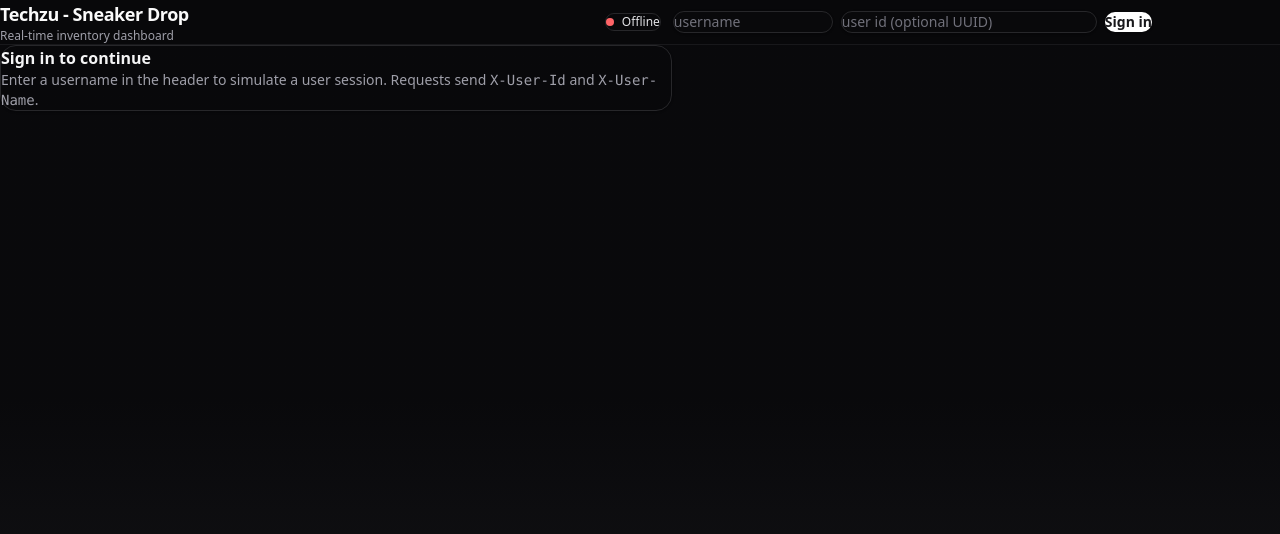
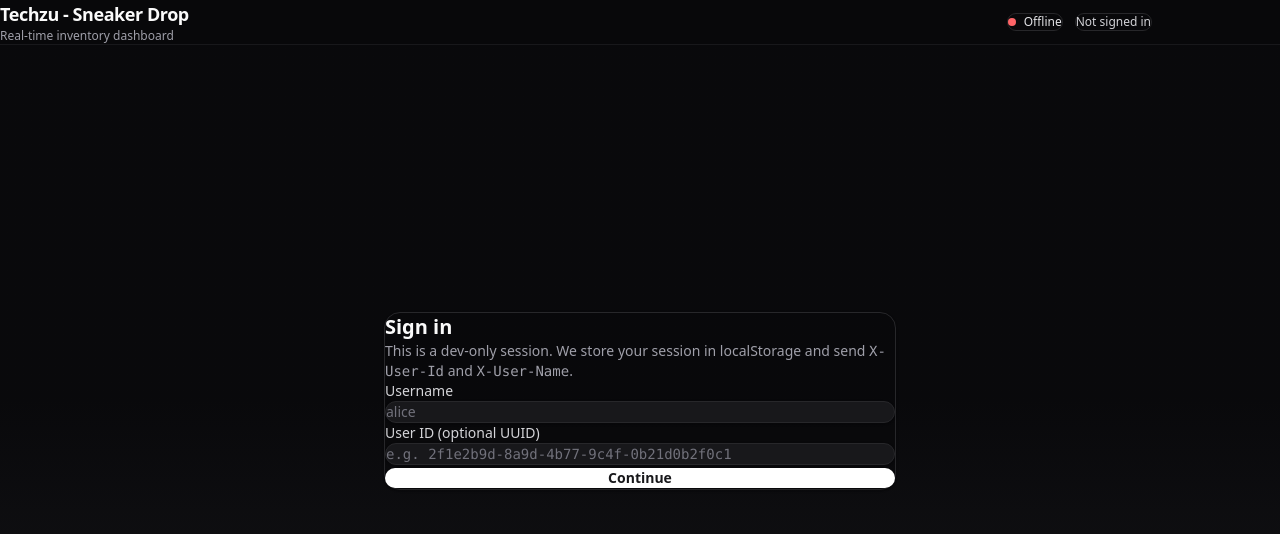
Before and after one commit to mahabur-rahman/traffic-inventory-system, a React (Vite) app in the folder web/: page / in a window 1280 px wide. Shown: the top 534 px of the page. Built offline with nearby package versions, Linux system fonts and the light colour scheme; no server answers.

Commit message:
Center sign-in layout and simplify header

```diff
--- a/web/src/App.tsx
+++ b/web/src/App.tsx
@@ -2,6 +2,7 @@
 import { Dashboard } from "./pages/Dashboard";
 import { LiveBadge } from "./components/LiveBadge";
 import { SessionBar } from "./components/SessionBar";
+import { LoginCard } from "./components/LoginCard";
 import { useAppSelector } from "./store/hooks";
 
 function App() {
@@ -11,30 +12,31 @@
   return (
     <div className="min-h-screen bg-gradient-to-b from-zinc-950 via-zinc-950 to-zinc-900 text-zinc-50">
       <header className="sticky top-0 z-10 border-b border-zinc-900 bg-zinc-950/70 backdrop-blur">
-        <div className="mx-auto flex max-w-6xl items-center justify-between gap-4 px-4 py-4">
+        <div className="mx-auto flex max-w-6xl flex-col gap-3 px-4 py-4 sm:flex-row sm:items-center sm:justify-between">
           <div className="min-w-0">
             <h1 className="truncate text-lg font-semibold tracking-tight">Techzu - Sneaker Drop</h1>
             <p className="text-xs text-zinc-400">Real-time inventory dashboard</p>
           </div>
 
-          <div className="flex items-center gap-3">
+          <div className="flex flex-wrap items-center justify-start gap-3 sm:justify-end">
             <LiveBadge state={socketStatus} />
+            {isAuthed ? (
               <SessionBar />
+            ) : (
+              <span className="rounded-full border border-zinc-800 bg-zinc-950/60 px-3 py-1 text-xs text-zinc-300">
+                Not signed in
+              </span>
+            )}
           </div>
         </div>
       </header>
 
+      {!isAuthed ? (
+        <main className="flex min-h-[calc(100vh-88px)] items-center justify-center px-4 py-10">
+          <LoginCard />
+        </main>
+      ) : (
         <main className="mx-auto max-w-6xl px-4 py-8">
-        {!isAuthed ? (
-          <div className="mx-auto w-full max-w-2xl rounded-2xl border border-zinc-800 bg-zinc-950/50 p-6 text-sm text-zinc-300 shadow-sm">
-            <div className="text-base font-semibold text-zinc-100">Sign in to continue</div>
-            <p className="mt-1 text-zinc-400">
-              Enter a username in the header to simulate a user session. Requests send{" "}
-              <span className="font-mono">X-User-Id</span> and <span className="font-mono">X-User-Name</span>.
-            </p>
-          </div>
-        ) : (
-          <>
           <div className="rounded-2xl border border-zinc-800 bg-zinc-950/50 p-4 text-sm text-zinc-300 shadow-sm">
             Session is simulated: requests send <span className="font-mono">X-User-Id</span> and{" "}
             <span className="font-mono">X-User-Name</span>.
@@ -42,9 +44,8 @@
           <div className="mt-6">
             <Dashboard />
           </div>
-          </>
+        </main>
       )}
-      </main>
     </div>
   );
 }
--- a/web/src/components/LoginCard.tsx
+++ b/web/src/components/LoginCard.tsx
@@ -4,18 +4,29 @@
 import { useAuth } from "../hooks/useAuth";
 import { Spinner } from "./Spinner";
 
+function isUuid(value: string) {
+  return /^[0-9a-f]{8}-[0-9a-f]{4}-[1-5][0-9a-f]{3}-[89ab][0-9a-f]{3}-[0-9a-f]{12}$/i.test(value);
+}
+
 export function LoginCard() {
   const { login } = useAuth();
   const [username, setUsername] = useState("");
+  const [userId, setUserId] = useState("");
   const [loading, setLoading] = useState(false);
 
   async function onSubmit(e: React.FormEvent) {
     e.preventDefault();
     setLoading(true);
     try {
-      login(username);
-      toast.success("Signed in (dev)");
+      const maybeId = userId.trim();
+      if (maybeId && !isUuid(maybeId)) {
+        throw new Error("User ID must be a UUID");
+      }
+
+      login(username, maybeId || undefined);
+      toast.success("Signed in");
       setUsername("");
+      setUserId("");
     } catch (err) {
       toast.error(err instanceof Error ? err.message : "Failed to sign in");
     } finally {
@@ -24,18 +35,32 @@
   }
 
   return (
-    <div className="mx-auto w-full max-w-md rounded-2xl border border-zinc-800 bg-zinc-950/50 p-6 shadow-sm">
+    <div className="mx-auto w-full max-w-lg rounded-2xl border border-zinc-800 bg-zinc-950/50 p-6 shadow-sm">
       <h2 className="text-xl font-semibold">Sign in</h2>
-      <p className="mt-1 text-sm text-zinc-400">Use any username to simulate a user session (dev).</p>
+      <p className="mt-1 text-sm text-zinc-400">
+        This is a dev-only session. We store your session in localStorage and send{" "}
+        <span className="font-mono">X-User-Id</span> and <span className="font-mono">X-User-Name</span>.
+      </p>
 
       <form className="mt-4 space-y-3" onSubmit={onSubmit}>
         <label className="block text-sm text-zinc-300">
           Username
           <input
-            className="mt-1 w-full rounded-xl border border-zinc-800 bg-zinc-900 px-3 py-2 text-zinc-100 placeholder:text-zinc-500 focus:border-zinc-600 focus:outline-none focus-visible:outline focus-visible:outline-2 focus-visible:outline-zinc-200"
+            className="mt-1 w-full rounded-xl border border-zinc-800 bg-zinc-900 px-3 py-2 text-zinc-100 placeholder:text-zinc-500 shadow-sm focus:border-zinc-600 focus:outline-none focus-visible:outline focus-visible:outline-2 focus-visible:outline-zinc-200"
             placeholder="alice"
             value={username}
             onChange={(e) => setUsername(e.target.value)}
+            disabled={loading}
+          />
+        </label>
+
+        <label className="block text-sm text-zinc-300">
+          User ID (optional UUID)
+          <input
+            className="mt-1 w-full rounded-xl border border-zinc-800 bg-zinc-900 px-3 py-2 font-mono text-sm text-zinc-100 placeholder:text-zinc-500 shadow-sm focus:border-zinc-600 focus:outline-none focus-visible:outline focus-visible:outline-2 focus-visible:outline-zinc-200"
+            placeholder="e.g. 2f1e2b9d-8a9d-4b77-9c4f-0b21d0b2f0c1"
+            value={userId}
+            onChange={(e) => setUserId(e.target.value)}
             disabled={loading}
           />
         </label>
--- a/web/src/components/SessionBar.tsx
+++ b/web/src/components/SessionBar.tsx
@@ -1,78 +1,21 @@
-import { useState } from "react";
 import toast from "react-hot-toast";
 import { useQueryClient } from "@tanstack/react-query";
 
 import { useAuth } from "../hooks/useAuth";
 import { dropsKey, myReservationsKey } from "../hooks/queries";
 import { useAppSelector } from "../store/hooks";
-import { Spinner } from "./Spinner";
-
-function isUuid(value: string) {
-  return /^[0-9a-f]{8}-[0-9a-f]{4}-[1-5][0-9a-f]{3}-[89ab][0-9a-f]{3}-[0-9a-f]{12}$/i.test(value);
-}
 
 export function SessionBar() {
-  const { login, logout } = useAuth();
+  const { logout } = useAuth();
   const session = useAppSelector((s) => s.session);
   const queryClient = useQueryClient();
-  const [username, setUsername] = useState("");
-  const [userId, setUserId] = useState("");
-  const [busy, setBusy] = useState(false);
 
   const isAuthed = Boolean(session.userId && session.username);
 
-  async function onLogin(e: React.FormEvent) {
-    e.preventDefault();
-    setBusy(true);
-    try {
-      const maybeId = userId.trim();
-      if (maybeId && !isUuid(maybeId)) {
-        throw new Error("User ID must be a UUID");
-      }
-      login(username, maybeId || undefined);
-      toast.success("Signed in");
-      setUsername("");
-      setUserId("");
-      await Promise.all([
-        queryClient.invalidateQueries({ queryKey: dropsKey }),
-        queryClient.invalidateQueries({ queryKey: myReservationsKey })
-      ]);
-    } catch (err) {
-      toast.error(err instanceof Error ? err.message : "Failed to sign in");
-    } finally {
-      setBusy(false);
-    }
-  }
+  if (!isAuthed) return null;
 
   return (
     <div className="flex items-center gap-3">
-      {!isAuthed ? (
-        <form className="flex items-center gap-2" onSubmit={onLogin}>
-          <input
-            className="w-40 rounded-xl border border-zinc-800 bg-zinc-950 px-3 py-2 text-sm text-zinc-100 placeholder:text-zinc-500 shadow-sm focus:border-zinc-600 focus:outline-none focus-visible:outline focus-visible:outline-2 focus-visible:outline-zinc-200"
-            placeholder="username"
-            value={username}
-            onChange={(e) => setUsername(e.target.value)}
-            disabled={busy}
-          />
-          <input
-            className="hidden w-64 rounded-xl border border-zinc-800 bg-zinc-950 px-3 py-2 text-sm text-zinc-100 placeholder:text-zinc-500 shadow-sm focus:border-zinc-600 focus:outline-none focus-visible:outline focus-visible:outline-2 focus-visible:outline-zinc-200 md:block"
-            placeholder="user id (optional UUID)"
-            value={userId}
-            onChange={(e) => setUserId(e.target.value)}
-            disabled={busy}
-          />
-          <button
-            className="inline-flex items-center justify-center gap-2 rounded-xl bg-white px-3 py-2 text-sm font-semibold text-zinc-900 shadow-sm hover:bg-zinc-200 disabled:opacity-60 focus-visible:outline focus-visible:outline-2 focus-visible:outline-zinc-200"
-            disabled={busy}
-            type="submit"
-          >
-            {busy ? <Spinner className="text-zinc-700" /> : null}
-            <span>{busy ? "Signing in" : "Sign in"}</span>
-          </button>
-        </form>
-      ) : (
-        <>
       <div className="text-right leading-tight">
         <div className="text-[11px] text-zinc-400">Signed in</div>
         <div className="text-sm font-semibold">{session.username}</div>
@@ -95,8 +38,6 @@
       >
         Logout
       </button>
-        </>
-      )}
     </div>
   );
 }
```
Lines whose indentation alone changed are shown as unchanged.
